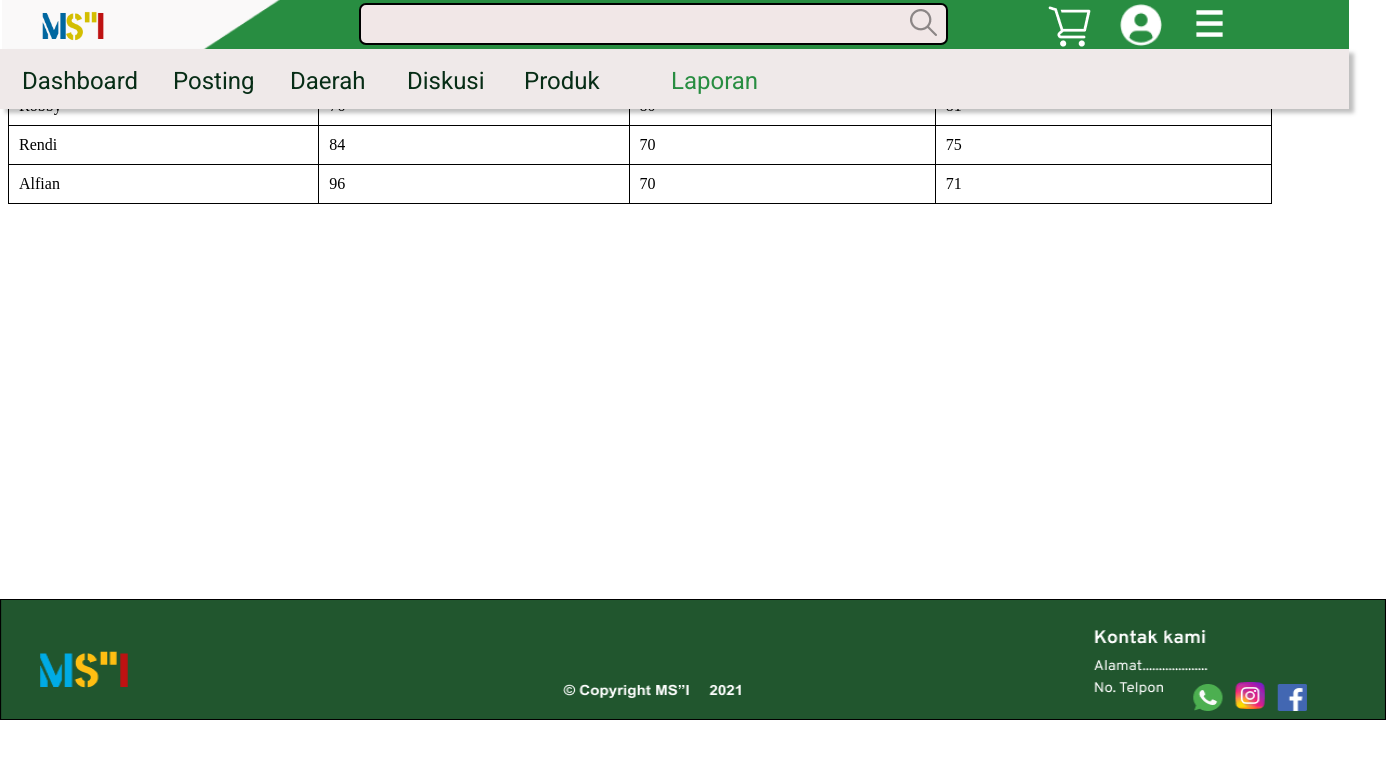
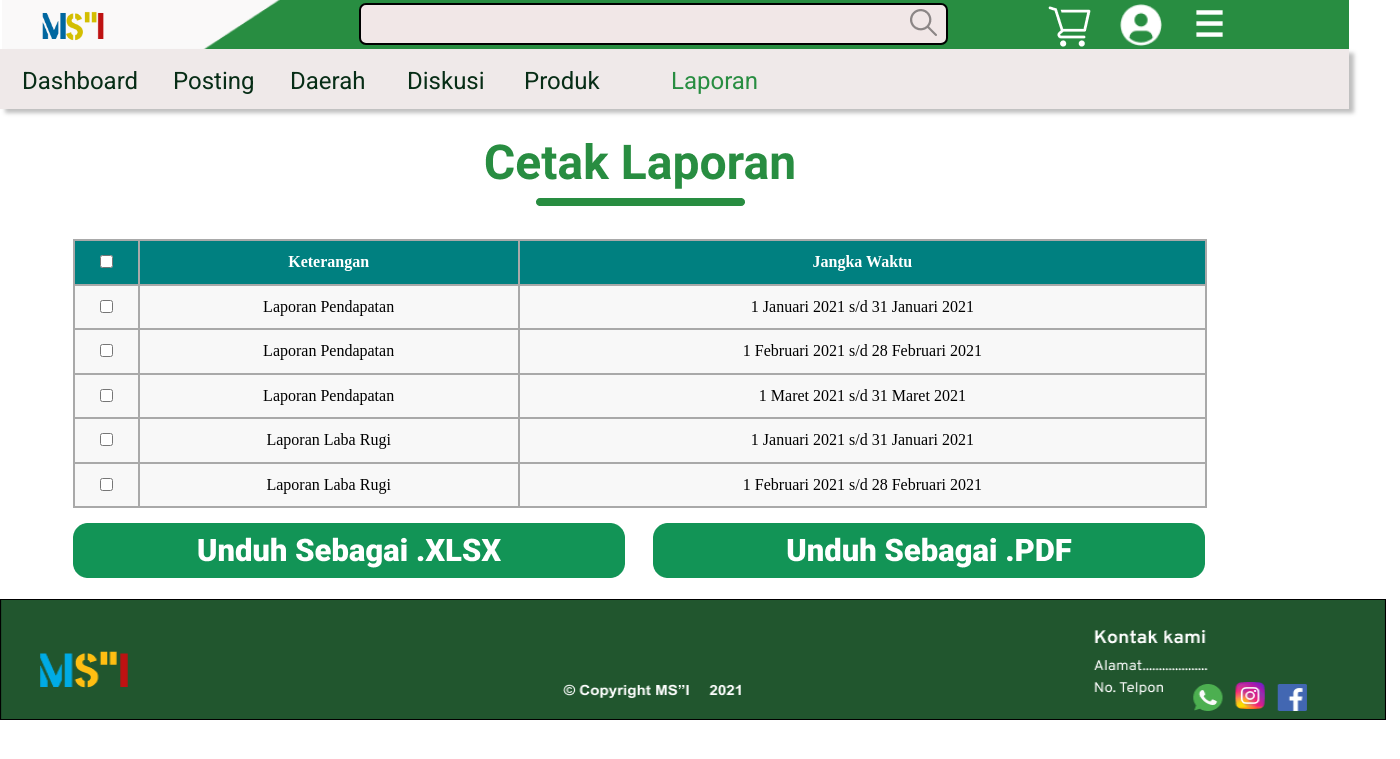
Before and after one commit to bta-tq/ms-i, a PHP site: page /laporan.html in a window 1400 px wide. Shown: the top 759 px of the page. Run offline with PHP 8.4, Linux system fonts and the light colour scheme.

Commit message:
laporan = done

```diff
--- a/css/laporan.css
+++ b/css/laporan.css
@@ -235,22 +235,49 @@ top: 4px;
     color: #288D41;
 }
 
-table {
-    border-collapse: collapse;
-    width: 100%;
+.isi .nama{
+    position: absolute;
+width: 1280px;
+height: 65px;
+left: 0px;
+top: 141px;
+
 }
 
-table, th, td {
-    border: 1px solid black;
+.isi table{
+    background-color:#A9A9A9;
+    position: absolute;
+width: 1134px;
+height: 269px;
+left: 73px;
+top: 239px;
 }
-th, td {
-    padding: 10px;
+table th{
+    background-color:#008080;
+    color:#FFF;
 }
-th {
-    background-color: rgb(19, 110, 170);
-    color: white;
+table td{
+    background-color:#F8F8F8;
 }
-tr:hover {background-color: #f5f5f5;}
+
+
+tr:hover{background-color: #f5f5f5;}
+
+.isi .xlsx{
+    position: absolute;
+width: 552px;
+height: 55px;
+left: 73px;
+top: 523px;
+}
+
+.isi .pdf{
+    position: absolute;
+width: 552px;
+height: 55px;
+left: 653px;
+top: 523px;
+}
 
 
 .foot{
--- a/laporan.html
+++ b/laporan.html
@@ -7,8 +7,24 @@
         <link rel="shortcut icon" type="image/x-icon" href="Asset/logo.png">
         <link rel="stylesheet" href= "https://fonts.googleapis.com/css?family=Roboto">
         <link rel="stylesheet" href="css/laporan.css">
+<script>
+        $(function(){
+            $("#all").click(function () {
+            $('.pilih').attr('checked', this.checked);
+            });
+
+            $(".pilih").click(function(){
+            if($(".pilih").length == $(".pilih:checked").length) {
+            $("#all").attr("checked", "checked");
+            } else {
+            $("#all").removeAttr("checked");
+            }
+            });
+            });
+</script>
     </head>
 
+    <body class="html">
     <header>
         <div class="layout">
             <div>
@@ -44,38 +60,58 @@
             </div>
         </div>
     </header>
-<body>
+
+    <main class="isi">
+        <img class="nama" src="Asset/Laporan/lap.png">
+
+        <div class="tabel">
+            <br>
             <table>
                 <tr>
-            <th rowspan="2">Nama</th>
-            <th colspan="3">Nilai</th>
+                    <th><input type="checkbox" class="all"/></th>
+                    <th>Keterangan</th>
+                    <th>Jangka Waktu</th>
                 </tr>
                 <tr>
-            <th>Kimia</th>
-            <th>Fisika</th>
-            <th>Biologi</th>
+                    <td align="center"><input type="checkbox" class="pilih" value="1"/></td>
+                    <td align="center">Laporan Pendapatan</td>
+                    <td align="center">1 Januari 2021 s/d 31 Januari 2021</td>
                 </tr>
                 <tr>
-            <td>Robby</td>
-            <td>76</td>
-            <td>80</td>
-            <td>81</td>
+                    <td align="center"><input type="checkbox" class="pilih" value="2"/></td>
+                    <td align="center">Laporan Pendapatan</td>
+                    <td align="center">1 Februari 2021 s/d 28 Februari 2021</td>
                 </tr>
                 <tr>
-            <td>Rendi</td>
-            <td>84</td>
-            <td>70</td>
-            <td>75</td>
+                    <td align="center"><input type="checkbox" class="pilih" value="3"/></td>
+                    <td align="center">Laporan Pendapatan</td>
+                    <td align="center">1 Maret 2021 s/d 31 Maret 2021</td>
                 </tr>
                 <tr>
-            <td>Alfian</td>
-            <td>96</td>
-            <td>70</td>
-            <td>71</td>
+                    <td align="center"><input type="checkbox" class="pilih" value="4"/></td>
+                    <td align="center">Laporan Laba Rugi</td>
+                    <td align="center">1 Januari 2021 s/d 31 Januari 2021</td>
+                </tr>
+                <tr>
+                    <td align="center"><input type="checkbox" class="pilih" value="5"/></td>
+                    <td align="center">Laporan Laba Rugi</td>
+                    <td align="center">1 Februari 2021 s/d 28 Februari 2021</td>
                 </tr>
             </table>
-</body>
+        </div>
+
+        <section class="xlsx">
+            <a href="#"><img src="Asset/Laporan/xlsx.png"></a>
+        </section>
+        <section class="pdf">
+            <a href="#"><img src="Asset/Laporan/pdf.png"></a>
+        </section>
+
+    </main>
+
     <footer>
     <img class="foot" src="Asset/kategori/Bawah.png">
     </footer>
+    </body>
+
 </html>
```
Also changed, not shown: Asset/Laporan/lap.png (added), Asset/Laporan/pdf.png (added), Asset/Laporan/xlsx.png (added). Lines whose indentation alone changed are shown as unchanged.
